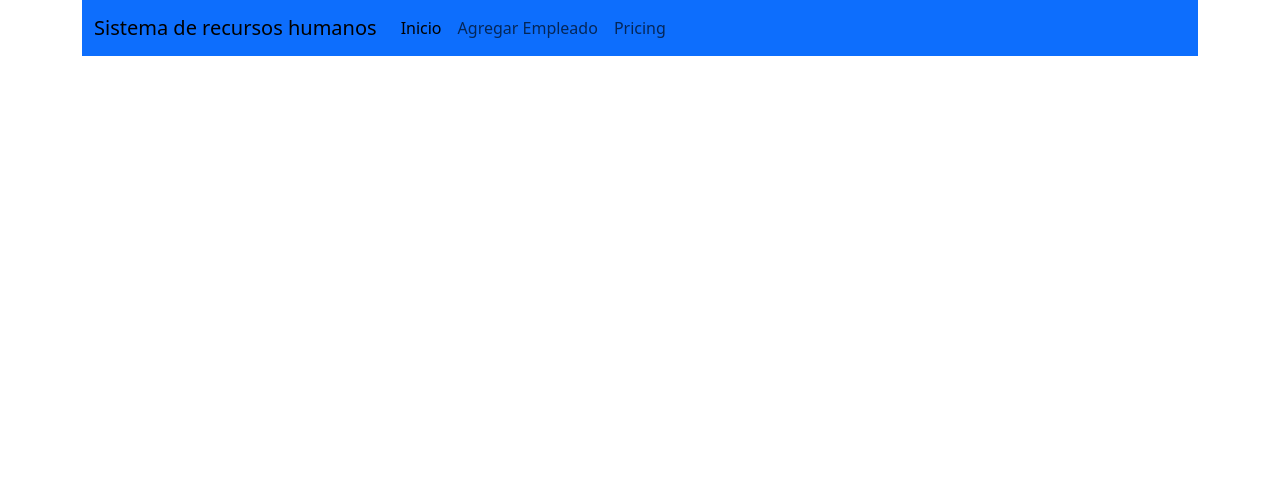
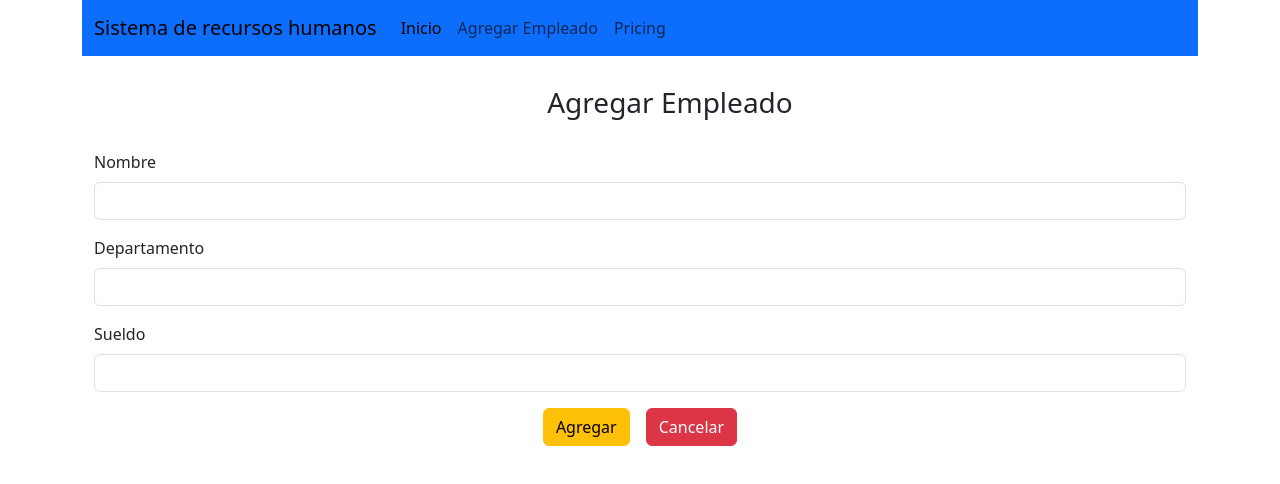
Before and after one commit to Nefta11/FrontendWeb-RH-App, a React (Create React App) app: page /agregar in a window 1280 px wide. Shown: the top 484 px of the page. Built offline with nearby package versions, Linux system fonts and the light colour scheme.

Commit message:
Agregar componente AgregarEmpleado y actualizar enrutamiento en App.jsx y Navegacion.jsx

```diff
--- a/src/App.jsx
+++ b/src/App.jsx
@@ -1,6 +1,7 @@
 import { BrowserRouter, Route, Routes } from "react-router-dom";
 import ListadoEmpleados from "./empleados/ListadoEmpleados";
 import Navegacion from "./plantilla/Navegacion";
+import AgregarEmpleado from "./empleados/AgregarEmpleado";
 
 function App() {
   return (
@@ -9,6 +10,7 @@ function App() {
         <Navegacion />
         <Routes>
           <Route exact path="/" element={<ListadoEmpleados />} />
+          <Route path="/agregar" element={<AgregarEmpleado />} />
         </Routes>
       </BrowserRouter>
     </div>
--- /dev/null
+++ b/src/empleados/AgregarEmpleado.jsx
@@ -0,0 +1,30 @@
+import React from 'react'
+
+export default function AgregarEmpleado() {
+    return (
+        <div className='container'>
+            <div className='container text-center' style={{ margin: '30px' }} >
+                <h3>Agregar Empleado</h3>
+            </div>
+            <form>
+                <div className="mb-3">
+                    <label htmlFor="nombre" className="form-label">Nombre</label>
+                    <input type="text" className="form-control" id="nombre" name='nombre' required={true} />
+                </div>
+                <div className="mb-3">
+                    <label htmlFor="departamento" className="form-label">Departamento</label>
+                    <input type="text" className="form-control" id="departamento" name='departamento' />
+                </div>
+                <div className="mb-3">
+                    <label htmlFor="sueldo" className="form-label">Sueldo</label>
+                    <input type="number" step="any" className="form-control" id="sueldo" name='sueldo' />
+                </div>
+                <div className='text-center'>
+                    <button
+                        className='btn btn-warning btn-m me-3'>Agregar</button>
+                    <a href='/' className='btn btn-danger btn-m'>Cancelar</a>
+                </div>
+            </form>
+        </div>
+    )
+}
--- a/src/plantilla/Navegacion.jsx
+++ b/src/plantilla/Navegacion.jsx
@@ -1,4 +1,5 @@
 import React from 'react'
+import { Link } from 'react-router-dom'
 
 export default function Navegacion() {
     return (
@@ -15,7 +16,7 @@ export default function Navegacion() {
                                 <a className="nav-link active" aria-current="page" href="/">Inicio</a>
                             </li>
                             <li className="nav-item">
-                                <a className="nav-link" href="/">Agregar Empleado</a>
+                                <Link className="nav-link" to="/agregar">Agregar Empleado</Link>
                             </li>
                             <li className="nav-item">
                                 <a className="nav-link" href="#">Pricing</a>
```
